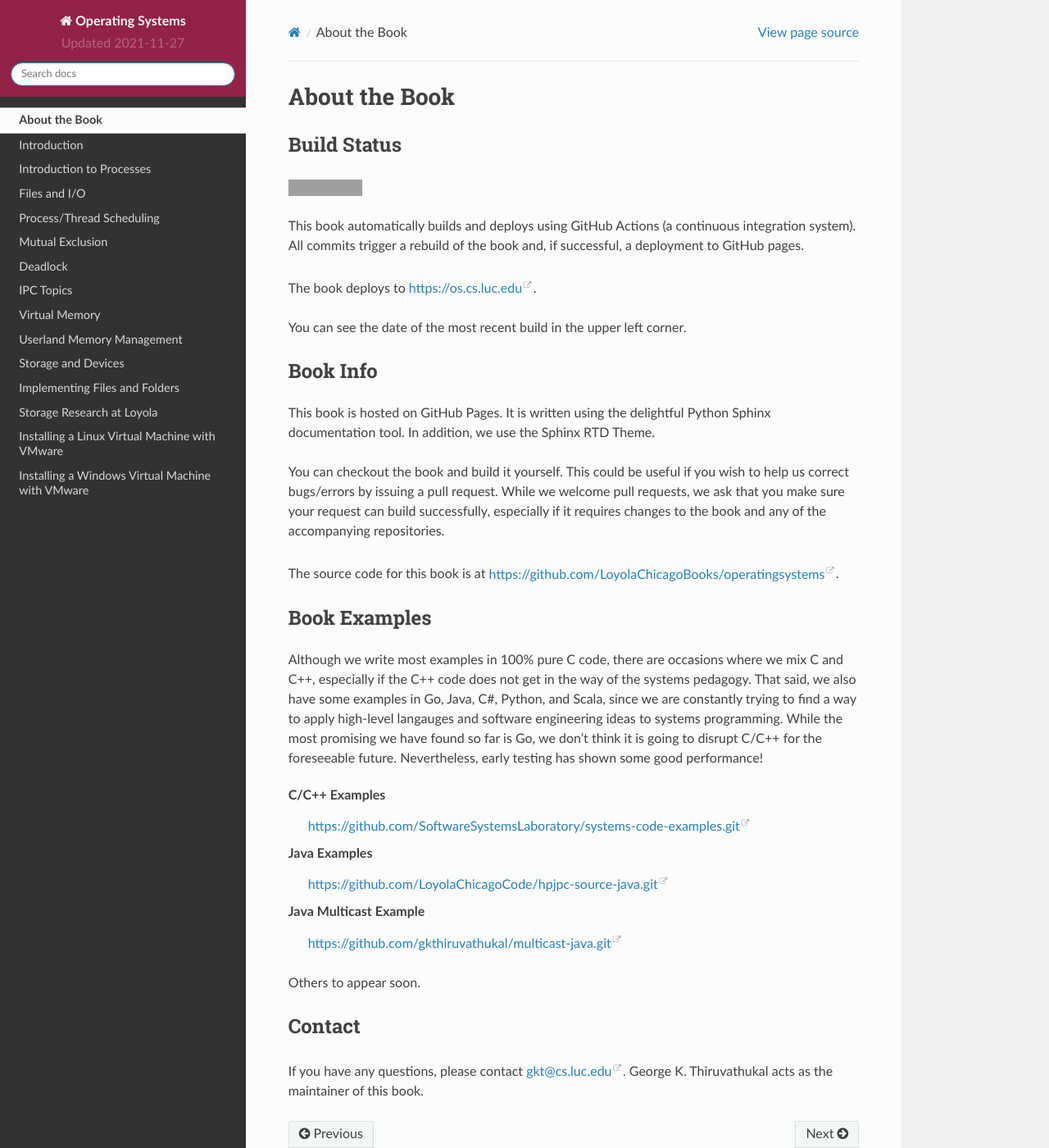
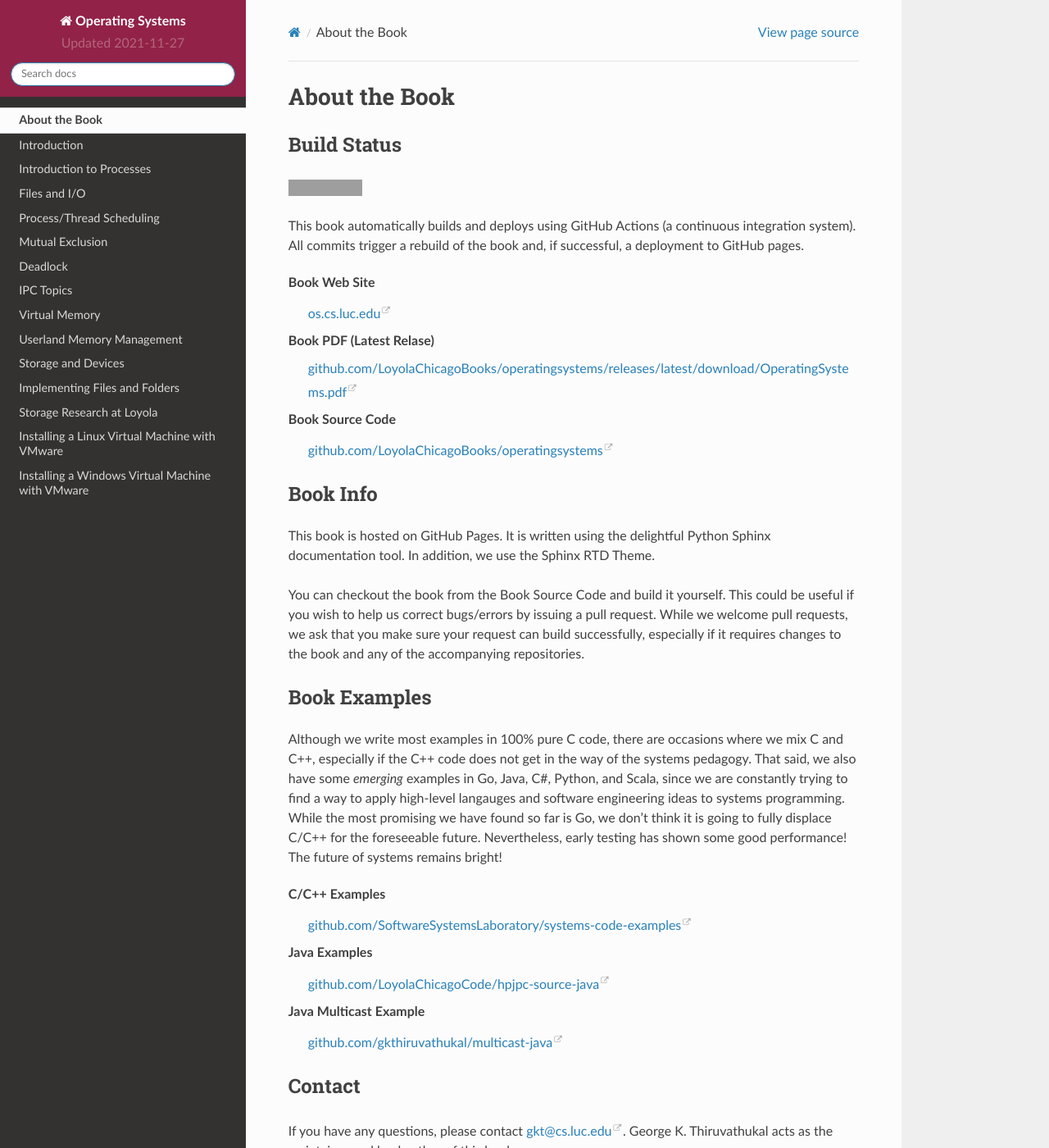
Before and after one commit to LoyolaChicagoBooks/operatingsystems, a Sphinx documentation site: the page built from source/meta.rst, in a window 1280 px wide and 1400 px high. Shown: the whole window at 82% size. Built offline with Sphinx 7.4.7 and the Read the Docs theme 2.0.0, drawn with Linux system fonts in a browser that asks for light colours; some of the changed text lies outside the part shown; grey boxes are pictures that could not be loaded.

Commit message:
improvements to about page

```diff
--- a/source/meta.rst
+++ b/source/meta.rst
@@ -8,51 +8,50 @@ Build Status
 
    <p><a href="https://github.com/LoyolaChicagoBooks/operatingsystems/actions/workflows/main.yml"><img src="https://github.com/LoyolaChicagoBooks/operatingsystems/actions/workflows/main.yml/badge.svg" alt="Build Status" /></a></p>
 
-This book automatically builds and deploys using GitHub Actions (a continuous integration system). All
-commits trigger a rebuild of the book and, if successful, a deployment to GitHub pages.
+This book automatically builds and deploys using GitHub Actions (a continuous integration system).
+All commits trigger a rebuild of the book and, if successful, a deployment to GitHub pages.
 
-The book deploys to https://os.cs.luc.edu.
+Book Web Site
+   `os.cs.luc.edu <https://os.cs.luc.edu>`__
 
-You can see the date of the most recent build in the upper left corner.
+Book PDF (Latest Relase)
+   `github.com/LoyolaChicagoBooks/operatingsystems/releases/latest/download/OperatingSystems.pdf <https://github.com/LoyolaChicagoBooks/operatingsystems/releases/latest/download/OperatingSystems.pdf>`__
+
+Book Source Code
+   `github.com/LoyolaChicagoBooks/operatingsystems <https://github.com/LoyolaChicagoBooks/operatingsystems>`__
+
 
 Book Info
 ----------
 
-This book is hosted on GitHub Pages. It is written using the delightful Python Sphinx documentation
-tool. In addition, we use the Sphinx RTD Theme.
+This book is hosted on GitHub Pages.
+It is written using the delightful Python Sphinx documentation tool.
+In addition, we use the Sphinx RTD Theme.
 
-You can checkout the book and build it yourself. This could be useful if you wish to help us
-correct bugs/errors by issuing a pull request. While we welcome pull requests, we ask that you make
-sure your request can build successfully, especially if it requires changes to the book and any
-of the accompanying repositories.
-
-The source code for this book is at https://github.com/LoyolaChicagoBooks/operatingsystems.
+You can checkout the book from the Book Source Code and build it yourself.
+This could be useful if you wish to help us correct bugs/errors by issuing a pull request.
+While we welcome pull requests, we ask that you make sure your request can build successfully, especially if it requires changes to the book and any of the accompanying repositories.
 
 Book Examples
 --------------
 
-Although we write most examples in 100% pure C code, there are occasions where we mix C and C++,
-especially if the C++ code does not get in the way of the systems pedagogy.  That said, we also
-have some examples in Go, Java, C#, Python, and Scala, since we are constantly trying to find a way to
-apply high-level langauges and software engineering ideas to systems programming.  While the most
-promising we have found so far is Go, we don't think it is going to disrupt C/C++ for the foreseeable
-future. Nevertheless, early testing has shown some good performance!
+Although we write most examples in 100% pure C code, there are occasions where we mix C and C++, especially if the C++ code does not get in the way of the systems pedagogy.
+That said, we also have some *emerging* examples in Go, Java, C#, Python, and Scala, since we are constantly trying to find a way to apply high-level langauges and software engineering ideas to systems programming.
+While the most promising we have found so far is Go, we don't think it is going to fully displace C/C++ for the foreseeable future.
+Nevertheless, early testing has shown some good performance!
+The future of systems remains bright!
 
 C/C++ Examples
-   https://github.com/SoftwareSystemsLaboratory/systems-code-examples.git
+   `github.com/SoftwareSystemsLaboratory/systems-code-examples <https://github.com/SoftwareSystemsLaboratory/systems-code-examples>`__
 
 Java Examples
-   https://github.com/LoyolaChicagoCode/hpjpc-source-java.git
+   `github.com/LoyolaChicagoCode/hpjpc-source-java <https://github.com/LoyolaChicagoCode/hpjpc-source-java>`__
 
 Java Multicast Example
-   https://github.com/gkthiruvathukal/multicast-java.git
-
-
-Others to appear soon.
+   `github.com/gkthiruvathukal/multicast-java <https://github.com/gkthiruvathukal/multicast-java>`__
 
 
 Contact
 --------
 
-If you have any questions, please contact gkt@cs.luc.edu. George K. Thiruvathukal acts as the
-maintainer of this book.
+If you have any questions, please contact gkt@cs.luc.edu. George K. Thiruvathukal acts as the maintainer and lead author of this book.
```
